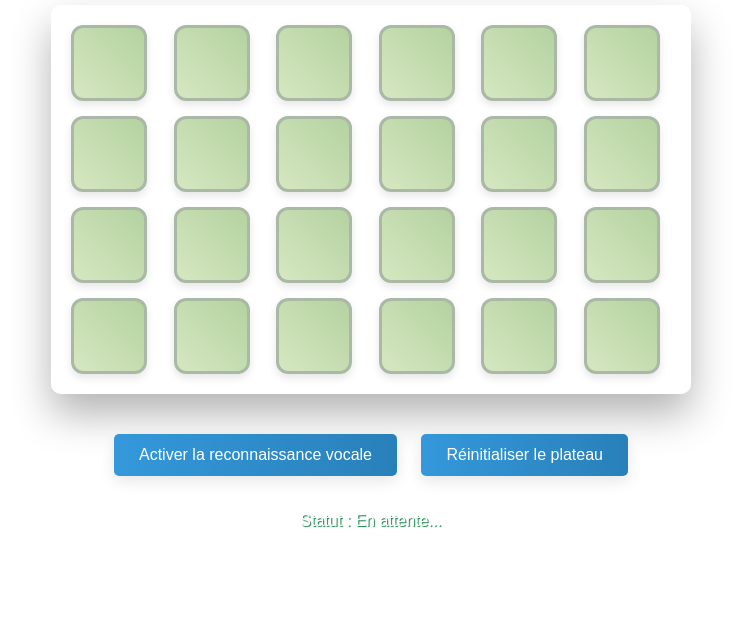
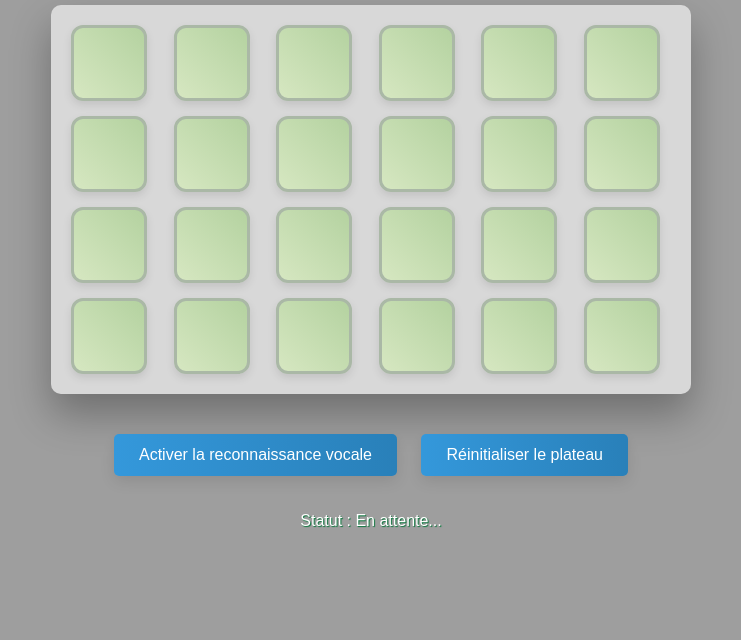
Before and after one commit to L0pSsy/blop_app, a plain HTML site: page index.html in a window 1280 px wide. Shown: the part 160-800 px from the top of the page, without its empty margins (269-1010 px from the left). Drawn offline with Linux system fonts and the light colour scheme; the site is published under a folder, as on GitHub Pages, so addresses that start at the root find nothing.

Commit message:
Update styles.css

```diff
--- a/styles.css
+++ b/styles.css
@@ -6,7 +6,7 @@ body {
     justify-content: center;
     min-height: 100vh;
     margin: 0;
-    background: url('/image/mapblop.png') no-repeat center center fixed; /* Utilise une image de fond */
+    background: url('mapblop.png') no-repeat center center fixed; /* Utilise une image de fond */
     background-size: cover;
     perspective: 1500px; /* Effet de profondeur */
 }
```
